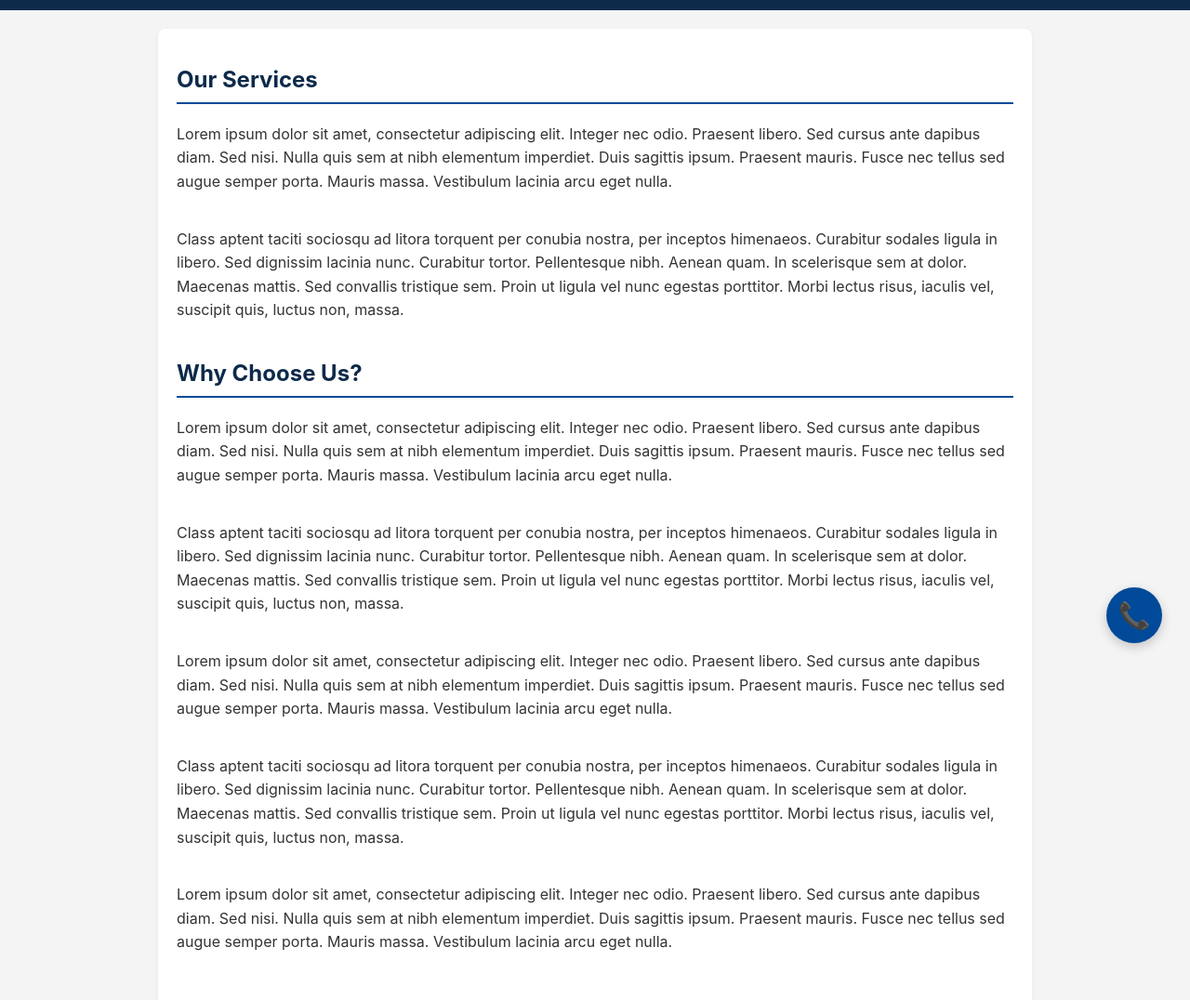
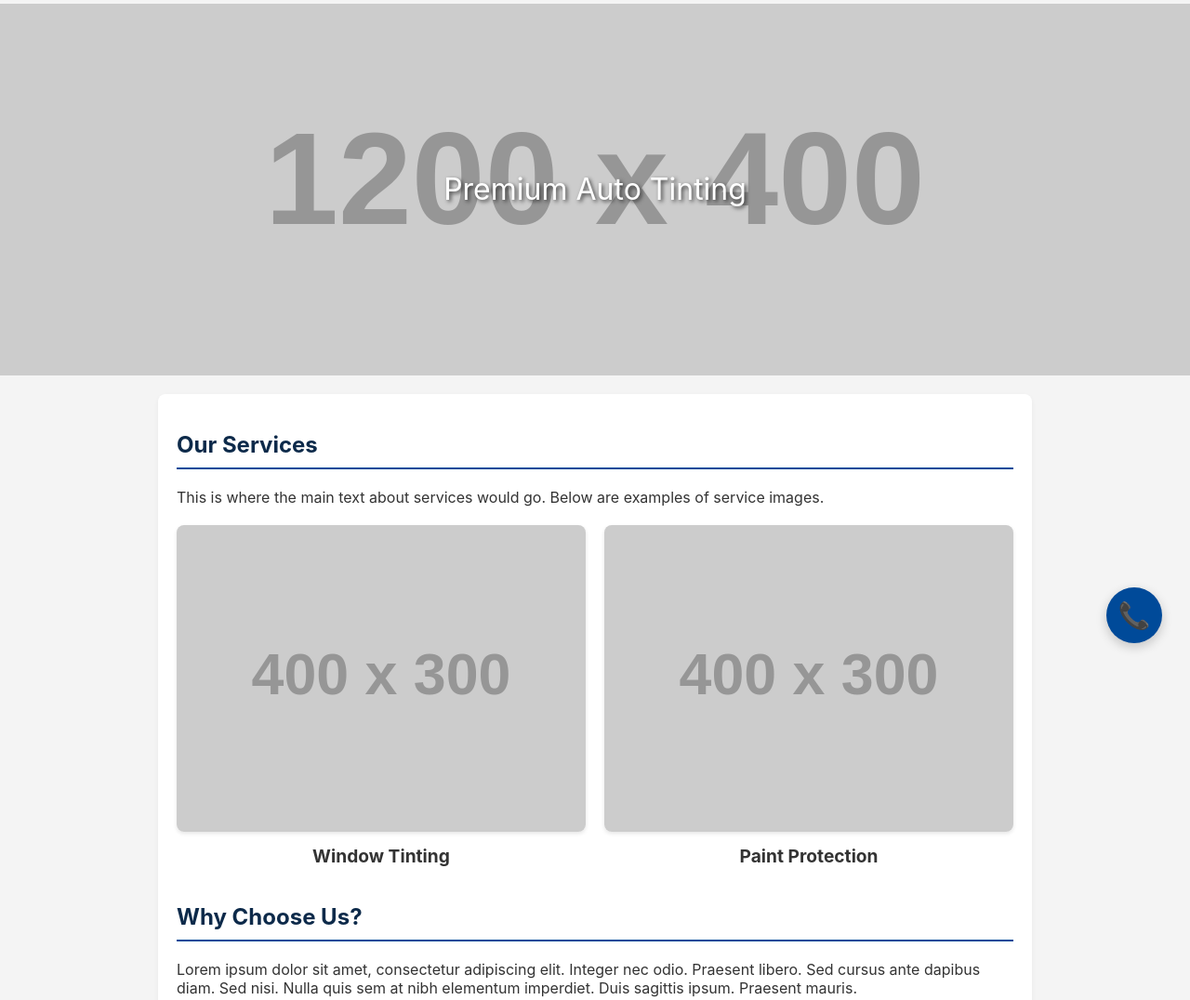
Before and after one commit to stevewinfieldtx/simplechat, a plain HTML site: page index.html in a window 1280 px wide. Shown: the part 78-1154 px from the top of the page at 93% size. Drawn offline with Linux system fonts and the light colour scheme; placeholder pictures from the web are drawn by us.

Commit message:
My Reason

```diff
--- a/index.html
+++ b/index.html
@@ -3,10 +3,10 @@
 <head>
     <meta charset="UTF-8">
     <meta name="viewport" content="width=device-width, initial-scale=1.0">
-    <title>Blue Max Mock-up</title>
+    <title>Blue Max Mock-up (with Images)</title>
 
     <style>
-        /* --- 1. Basic Page Styles (for the mock-up) --- */
+        /* --- 1. Basic Page Styles --- */
         body {
             font-family: -apple-system, BlinkMacSystemFont, "Segoe UI", Roboto, Helvetica, Arial, sans-serif;
             margin: 0;
@@ -15,7 +15,7 @@
         }
 
         .header {
-            background-color: #0d2a4a; /* Dark blue, like the site */
+            background-color: #0d2a4a; /* Dark blue */
             color: white;
             padding: 20px;
             text-align: center;
@@ -24,6 +24,23 @@
         .header h1 {
             margin: 0;
             font-size: 2.5rem;
+        }
+
+        /* --- 2. Image & Content Styles (The New Part) --- */
+
+        .hero {
+            /* This is for a big main image */
+            background-color: #555; /* Placeholder color */
+            background-image: url('https://via.placeholder.com/1200x400.png?text=Hero+Image+(e.g.,+Sleek+Car)');
+            background-size: cover;
+            background-position: center;
+            height: 400px;
+            display: flex;
+            align-items: center;
+            justify-content: center;
+            color: white;
+            font-size: 2rem;
+            text-shadow: 2px 2px 4px rgba(0,0,0,0.7);
         }
 
         .content {
@@ -41,49 +58,55 @@
             color: #0d2a4a;
         }
 
-        .content p {
-            line-height: 1.6;
-            padding-bottom: 20px; /* Add space */
+        /* This creates a simple side-by-side gallery */
+        .service-gallery {
+            display: flex;
+            gap: 20px; /* Space between pictures */
+            margin-top: 20px;
+        }
+
+        .service-gallery .service-item {
+            flex: 1; /* Makes them share space equally */
+            text-align: center;
+        }
+
+        .service-gallery img {
+            width: 100%; /* Make image fill its container */
+            border-radius: 8px;
+            box-shadow: 0 2px 4px rgba(0,0,0,0.1);
+        }
+
+        .service-gallery h3 {
+            color: #333;
+            font-size: 1.2rem;
+            margin-top: 10px;
         }
 
 
-        /* --- 2. The Floating Widget (The Important Part) --- */
+        /* --- 3. The Floating Widget (Same as before) --- */
 
         .floating-chat-widget {
-            /* This is the magic! */
             position: fixed;
-
-            /* Position it in the bottom-right corner */
             bottom: 30px;
             right: 30px;
-
-            /* Make it look good */
-            background-color: #004a99; /* Brand blue */
+            background-color: #004a99;
             color: white;
             height: 60px;
             width: 60px;
-            border-radius: 50%; /* Makes it a circle */
+            border-radius: 50%; /* Circle */
             box-shadow: 0 4px 12px rgba(0,0,0,0.2);
-
-            /* Center the icon inside */
             display: flex;
             align-items: center;
             justify-content: center;
-
-            /* Add an icon */
             font-size: 28px; /* For the emoji */
-
-            /* Make it stay on top of all other content */
             z-index: 1000;
-
-            /* Add a nice hover effect */
             cursor: pointer;
             transition: transform 0.2s ease-out;
         }
 
         .floating-chat-widget:hover {
-            transform: scale(1.1); /* Slightly enlarge on hover */
-            background-color: #005bc5; /* Lighten the blue */
+            transform: scale(1.1);
+            background-color: #005bc5;
         }
 
     </style>
@@ -94,21 +117,31 @@
         📞
     </div>
 
-    <div class="header">
+    <div class.header">
         <h1>Blue Max Auto Tint (Mock-up)</h1>
+    </div>
+
+    <div class="hero">
+        <span>Premium Auto Tinting</span>
     </div>
 
     <div class="content">
         <h2>Our Services</h2>
-        <p>Lorem ipsum dolor sit amet, consectetur adipiscing elit. Integer nec odio. Praesent libero. Sed cursus ante dapibus diam. Sed nisi. Nulla quis sem at nibh elementum imperdiet. Duis sagittis ipsum. Praesent mauris. Fusce nec tellus sed augue semper porta. Mauris massa. Vestibulum lacinia arcu eget nulla.</p>
-        <p>Class aptent taciti sociosqu ad litora torquent per conubia nostra, per inceptos himenaeos. Curabitur sodales ligula in libero. Sed dignissim lacinia nunc. Curabitur tortor. Pellentesque nibh. Aenean quam. In scelerisque sem at dolor. Maecenas mattis. Sed convallis tristique sem. Proin ut ligula vel nunc egestas porttitor. Morbi lectus risus, iaculis vel, suscipit quis, luctus non, massa.</p>
+        <p>This is where the main text about services would go. Below are examples of service images.</p>
+
+        <div class="service-gallery">
+            <div class="service-item">
+                <img src="https://via.placeholder.com/400x300.png?text=Window+Tinting" alt="Car with tinted windows">
+                <h3>Window Tinting</h3>
+            </div>
+            <div class="service-item">
+                <img src="https://via.placeholder.com/400x300.png?text=Paint+Protection" alt="Car with paint protection film">
+                <h3>Paint Protection</h3>
+            </div>
+        </div>
 
         <h2>Why Choose Us?</h2>
-        <p>Lorem ipsum dolor sit amet, consectetur adipiscing elit. Integer nec odio. Praesent libero. Sed cursus ante dapibus diam. Sed nisi. Nulla quis sem at nibh elementum imperdiet. Duis sagittis ipsum. Praesent mauris. Fusce nec tellus sed augue semper porta. Mauris massa. Vestibulum lacinia arcu eget nulla.</p>
-        <p>Class aptent taciti sociosqu ad litora torquent per conubia nostra, per inceptos himenaeos. Curabitur sodales ligula in libero. Sed dignissim lacinia nunc. Curabitur tortor. Pellentesque nibh. Aenean quam. In scelerisque sem at dolor. Maecenas mattis. Sed convallis tristique sem. Proin ut ligula vel nunc egestas porttitor. Morbi lectus risus, iaculis vel, suscipit quis, luctus non, massa.</p>
-        <p>Lorem ipsum dolor sit amet, consectetur adipiscing elit. Integer nec odio. Praesent libero. Sed cursus ante dapibus diam. Sed nisi. Nulla quis sem at nibh elementum imperdiet. Duis sagittis ipsum. Praesent mauris. Fusce nec tellus sed augue semper porta. Mauris massa. Vestibulum lacinia arcu eget nulla.</p>
-        <p>Class aptent taciti sociosqu ad litora torquent per conubia nostra, per inceptos himenaeos. Curabitur sodales ligula in libero. Sed dignissim lacinia nunc. Curabitur tortor. Pellentesque nibh. Aenean quam. In scelerisque sem at dolor. Maecenas mattis. Sed convallis tristique sem. Proin ut ligula vel nunc egestas porttitor. Morbi lectus risus, iaculis vel, suscipit quis, luctus non, massa.</Fp>
-        <p>Lorem ipsum dolor sit amet, consectetur adipiscing elit. Integer nec odio. Praesent libero. Sed cursus ante dapibus diam. Sed nisi. Nulla quis sem at nibh elementum imperdiet. Duis sagittis ipsum. Praesent mauris. Fusce nec tellus sed augue semper porta. Mauris massa. Vestibulum lacinia arcu eget nulla.</p>
+        <p>Lorem ipsum dolor sit amet, consectetur adipiscing elit. Integer nec odio. Praesent libero. Sed cursus ante dapibus diam. Sed nisi. Nulla quis sem at nibh elementum imperdiet. Duis sagittis ipsum. Praesent mauris.</p>
     </div>
 
 </body>
```
